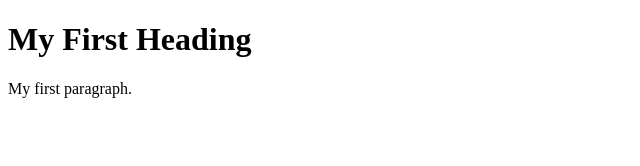
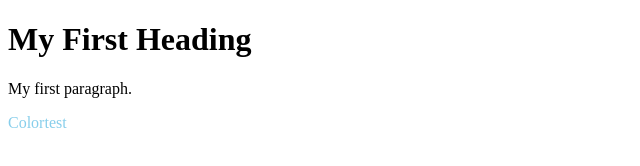
Before and after one commit to Marcwhere/P1AR1, a plain HTML site: page TheWeb/index.html in a window 1280 px wide. Shown: the full height of the page, 0-640 px from the left. Drawn offline with Linux system fonts and the light colour scheme.

Commit message:
Color edition

```diff
--- a/TheWeb/index.html
+++ b/TheWeb/index.html
@@ -4,6 +4,7 @@
 
 <h1>My First Heading</h1>
 <p>My first paragraph.</p>
+<p style="color: skyblue">Colortest</p>
 
 </body>
 </html>
```
